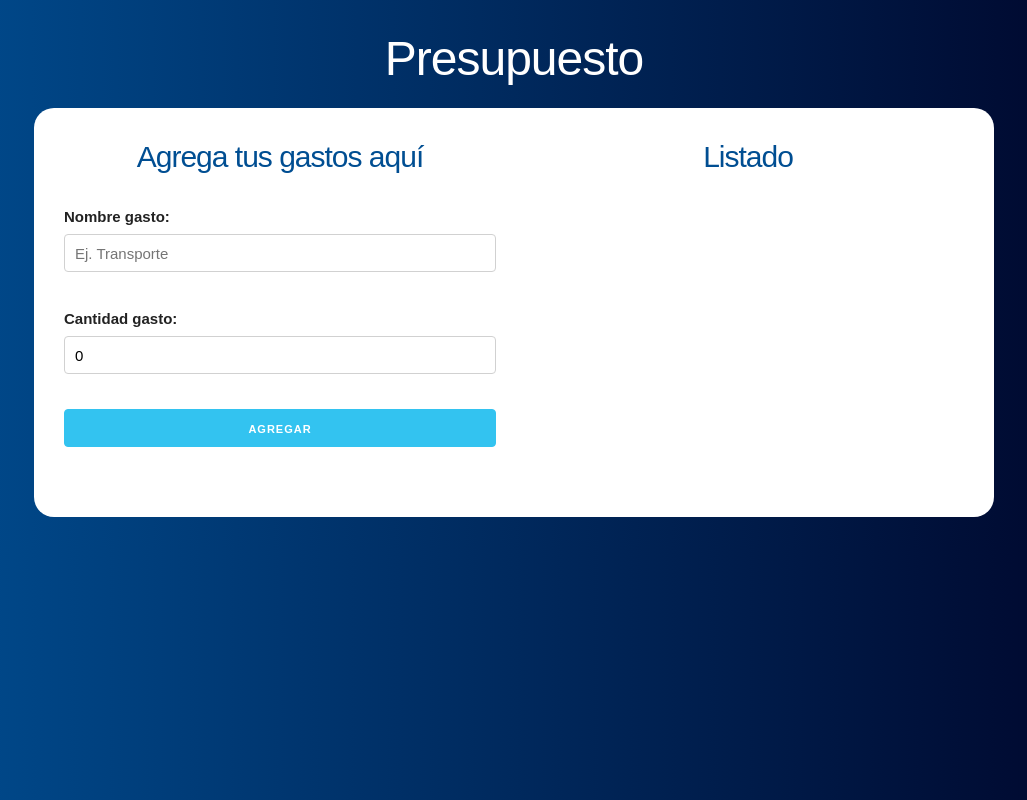
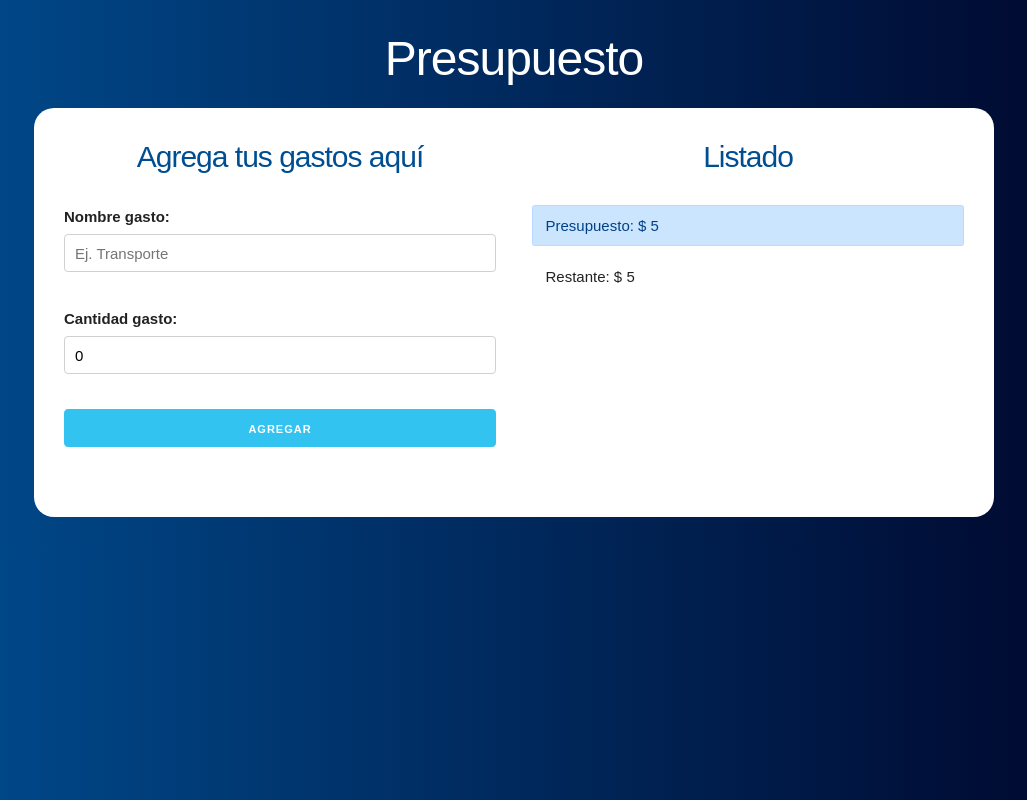
Before and after one commit to ivanurra/budget, a React (Create React App) app: page / in a window 1280 px wide. Both pictures are taken after typing "5" into the empty fields and a click on the input "Definir presupuesto". Shown: the whole page, without its empty margins (126-1153 px from the left). Built offline with nearby package versions, Linux system fonts and the light colour scheme.

Commit message:
ControlPresupuesto component

```diff
--- a/src/App.js
+++ b/src/App.js
@@ -2,6 +2,7 @@ import React, { useState } from "react";
 import Pregunta from "./components/Pregunta";
 import Formulario from "./components/Formulario";
 import Listado from "./components/Listado";
+import ControlPresupuesto from "./components/ControlPresupuesto";
 
 function App() {
 
@@ -41,6 +42,10 @@ function App() {
                 <Listado
                   gastos={gastos}
                 />
+                <ControlPresupuesto
+                  presupuesto={presupuesto}
+                  restante={restante}
+                />
               </div>
             </div>
           )}
--- /dev/null
+++ b/src/components/ControlPresupuesto.js
@@ -0,0 +1,16 @@
+import React, { Fragment } from 'react';
+
+const ControlPresupuesto = ({presupuesto, restante}) => {
+    return (
+        <Fragment>
+            <div className="alert alert-primary">
+                Presupuesto: $ {presupuesto}
+            </div>
+            <div className="alert">
+                Restante: $ {restante}
+            </div>
+        </Fragment>
+    );
+}
+
+export default ControlPresupuesto;
```
